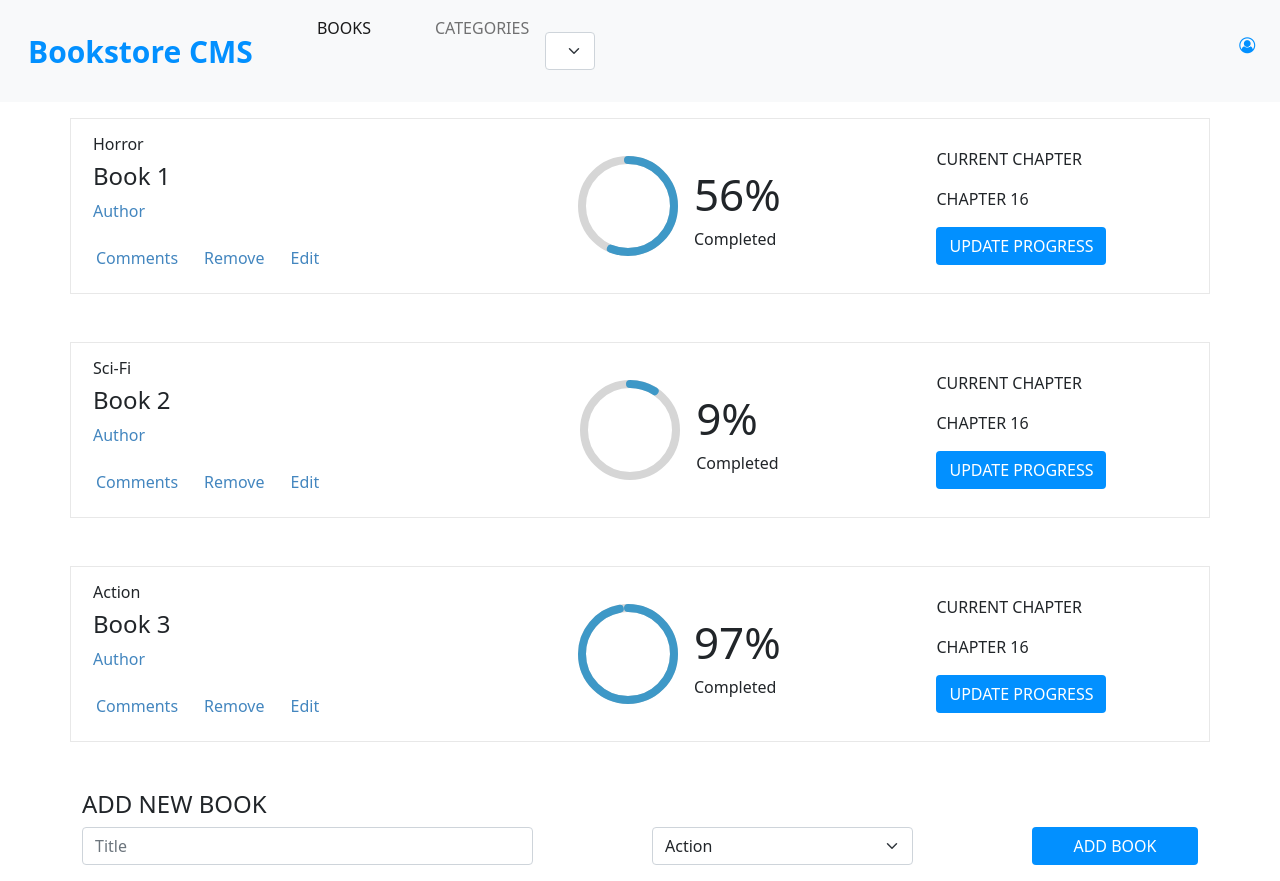
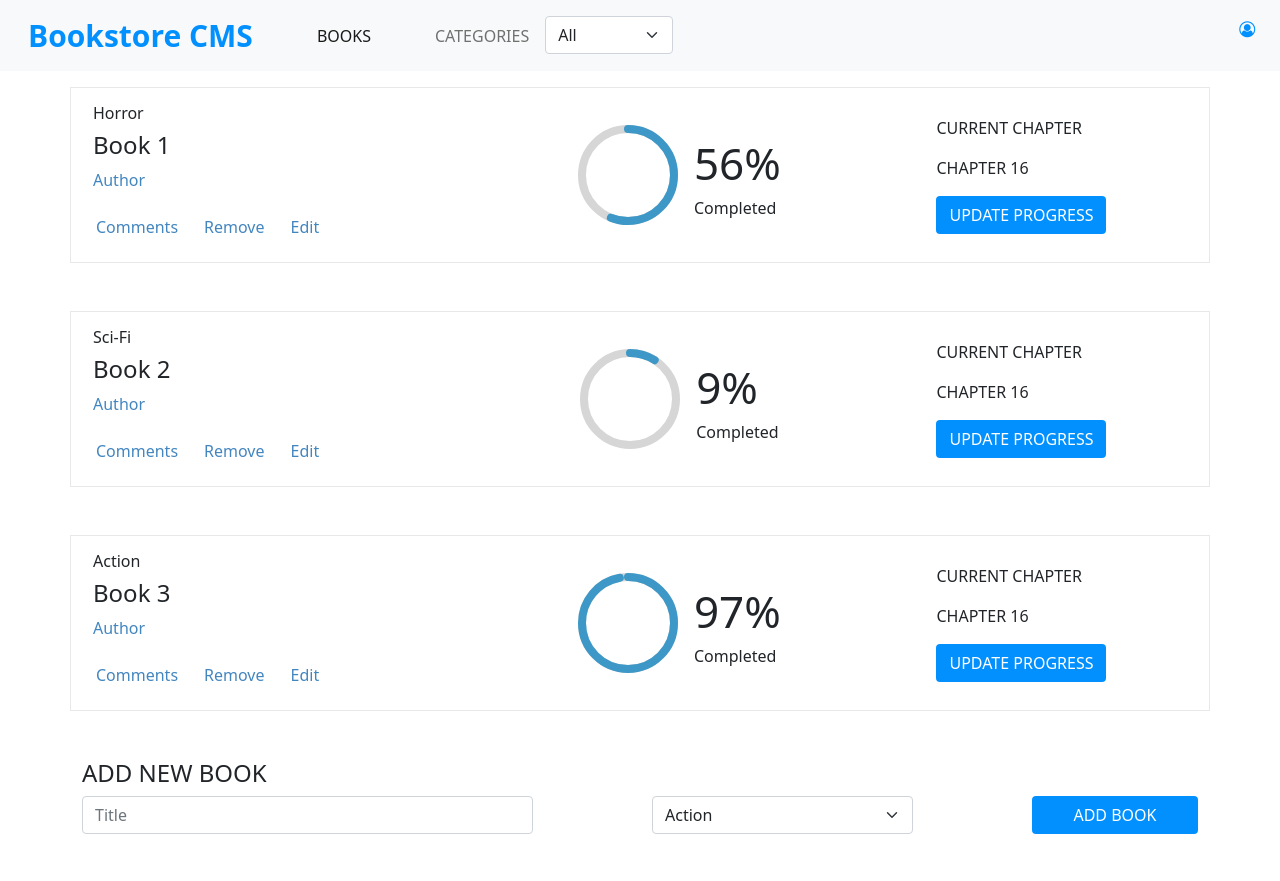
Before and after one commit to SamArsanios/bookstore, a React (Create React App) app: page / in a window 1280 px wide. After the commit the page ends 850 px from the top, so only its background shows below. Built offline with nearby package versions, Linux system fonts and the light colour scheme.

Commit message:
Position select box in Nav

```diff
--- a/src/components/presentation/CategoryFilter.js
+++ b/src/components/presentation/CategoryFilter.js
@@ -7,7 +7,7 @@ const CategoryFilter = (props) => {
   return (
     <select
       onChange={handleFilterChange}
-      className="form-select w-25 my-4"
+      className="form-select"
       aria-label="Default select example"
     >
       {
```
Lines whose indentation alone changed are shown as unchanged.
